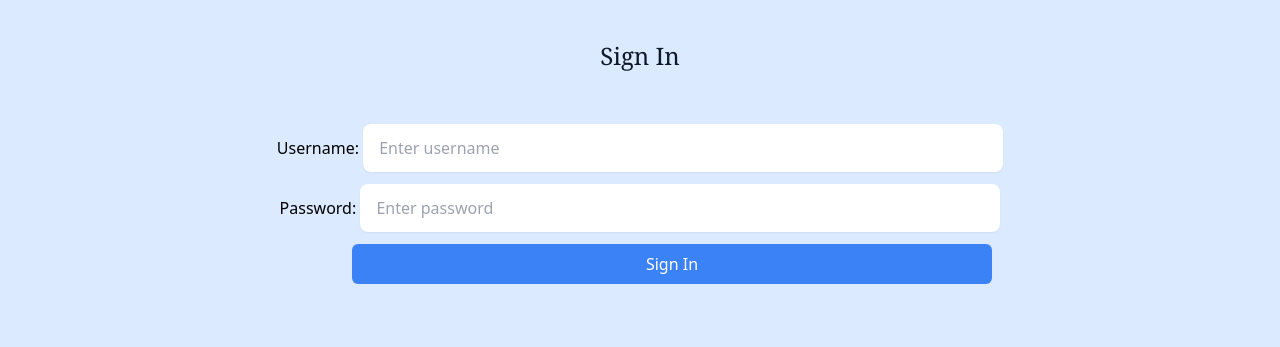
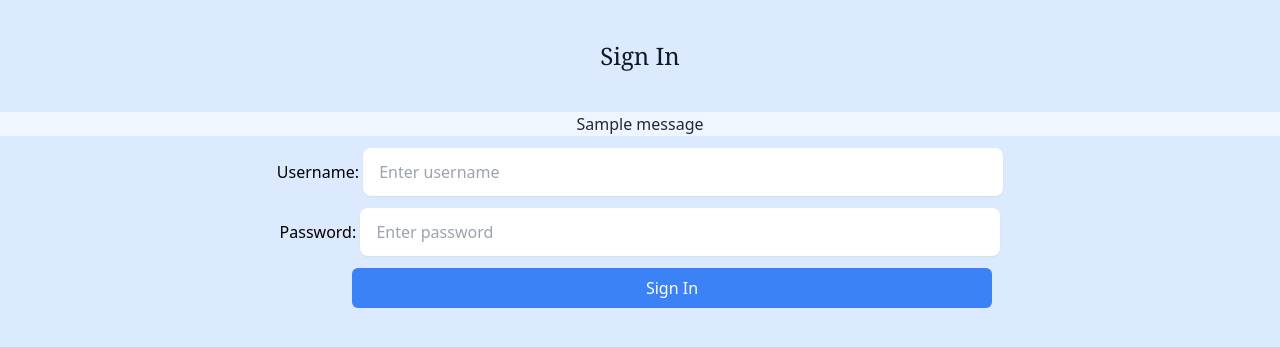
Before and after one commit to nazmulislamfsd/Event-Management, a Django app: page /event/sign-in/ in a window 1280 px wide. Shown: the top 347 px of the page. Run offline with Django 5.2, Linux system fonts and the light colour scheme; tables that the repository leaves empty hold one stand-in row (values such as "Sample post"); one stand-in notice (Sample message) is shown.

Commit message:
sign-up success message

```diff
--- a/events/templates/signIn.html
+++ b/events/templates/signIn.html
@@ -11,6 +11,11 @@
 <body class="bg-blue-100">
 
     <h3 class="text-xl lg:text-2xl text-center font-serif py-10 text-slate-900">Sign In</h3>
+    <section>
+      {% for message in messages %}
+        <p class="px-4 lg:px-20 sm:text-sm md:text-base bg-blue-50 text-center font-sans text-gray-800">{{message}}</p>
+      {% endfor %}
+    </section>
     <div class="text-center">
         <form method="POST" class="text-sm lg:text-base">
             {% csrf_token %}
--- a/events/views.py
+++ b/events/views.py
@@ -359,6 +359,7 @@ def signUp(request):
             user.set_password(form.cleaned_data.get('password1'))
             user.is_active = False
             user.save()
+            messages.success(request, "Activation link send Email. Please check your Inbox")
             return redirect('sign-in')
 
     return render(request, 'signUp.html', {'form':form})
```
